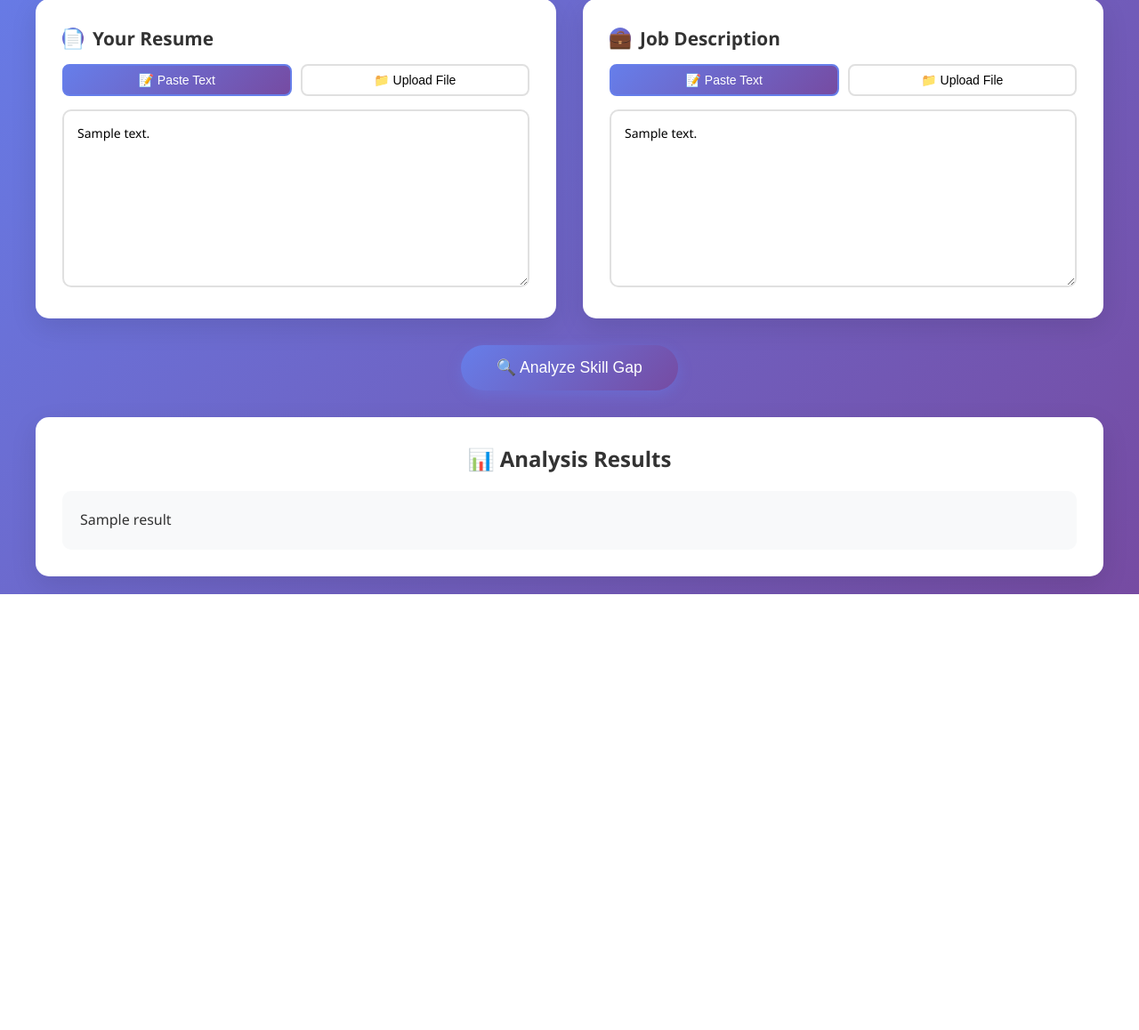
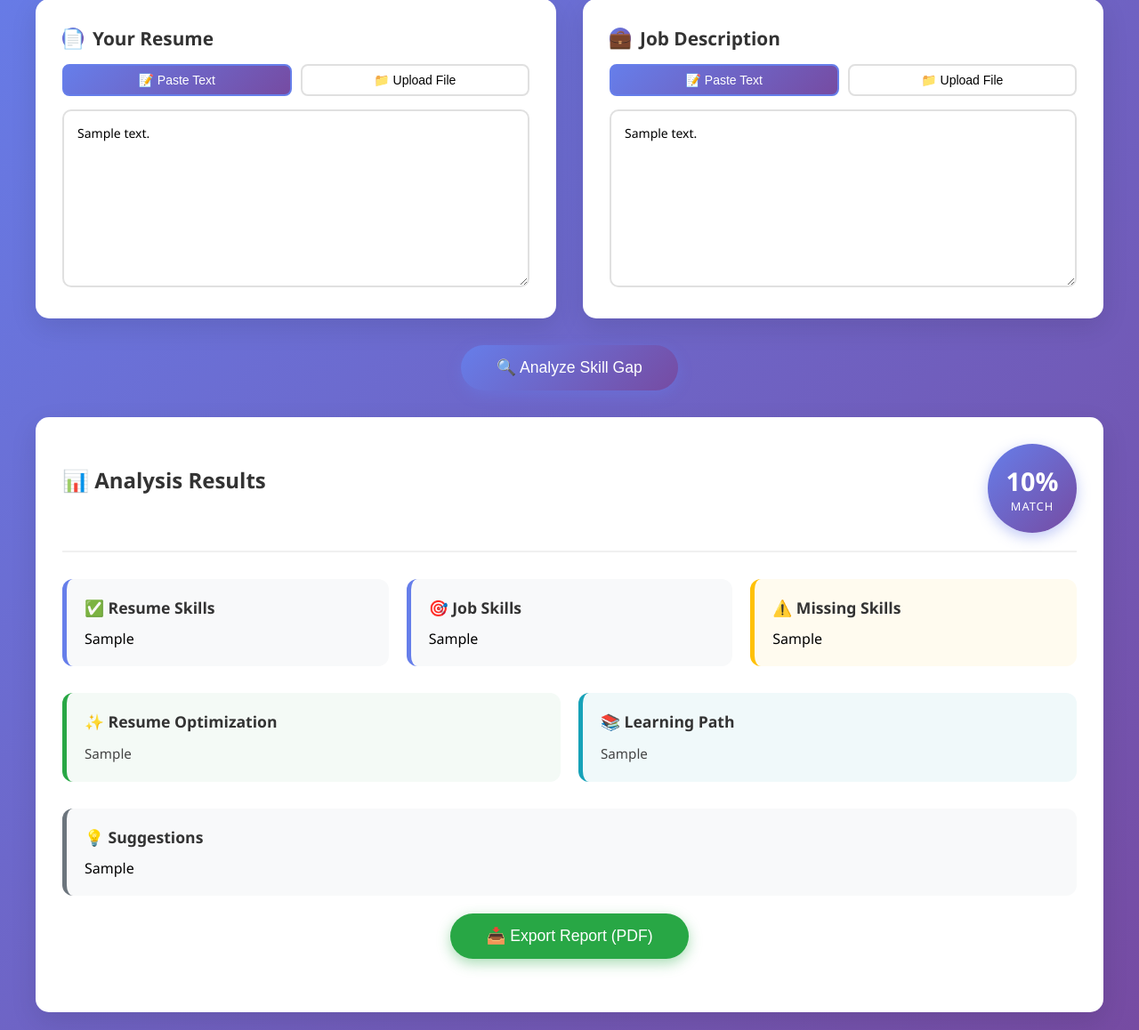
Before and after one commit to Pradeep200517/ResumeSkillGapAnalyser, a Flask app: template templates/index.html in a window 1280 px wide. Shown: the part 150-1308 px from the top of the page at 89% size. Before the commit the page ends 818 px from the top, so only its background shows below. Run offline with Flask 3, Linux system fonts and the light colour scheme; the template is opened without the code that fills it: most values are stand-ins (such as "Sample title", 1, 10 or a date in 2020).

Commit message:
Add advanced analysis features: skill matching score, resume optimization, learning paths, and PDF export

```diff
--- a/app.py
+++ b/app.py
@@ -72,12 +72,12 @@ def analyze_resume(resume, jd):
 
     # Prevent multiple rapid calls
     if time.time() - last_call_time < 5:
-        return "⚠️ Please wait 5 seconds before trying again."
+        return {"error": "⚠️ Please wait 5 seconds before trying again."}
 
     last_call_time = time.time()
 
     prompt = f"""
-    Analyze the resume against job description.
+    Analyze the following resume against the job description.
 
     Resume:
     {resume}
@@ -85,12 +85,21 @@ def analyze_resume(resume, jd):
     Job Description:
     {jd}
 
-    Give output clearly:
+    Please provide the analysis in the following structured format exactly:
 
-    Resume Skills:
-    Job Skills:
-    Missing Skills:
-    Suggestions:
+    [MATCH_SCORE]: (a single number from 0 to 100 representing the percentage match)
+
+    [RESUME_SKILLS]: (comma-separated list of skills found in the resume)
+
+    [JOB_SKILLS]: (comma-separated list of skills required by the job)
+
+    [MISSING_SKILLS]: (comma-separated list of skills missing from the resume but required by the job)
+
+    [RESUME_OPTIMIZATION]: (3-5 specific bullet points on how to improve the resume content or structure for this specific job)
+
+    [LEARNING_PATH]: (3-5 specific learning resources or topics for the missing skills)
+
+    [GENERAL_SUGGESTIONS]: (overall advice for the candidate)
     """
 
     # Retry mechanism
@@ -103,7 +112,23 @@ def analyze_resume(resume, jd):
                 contents=prompt
             )
 
-            return response.text
+            text = response.text
+
+            # Simple parsing of structured output
+            data = {}
+            sections = [
+                "[MATCH_SCORE]", "[RESUME_SKILLS]", "[JOB_SKILLS]",
+                "[MISSING_SKILLS]", "[RESUME_OPTIMIZATION]",
+                "[LEARNING_PATH]", "[GENERAL_SUGGESTIONS]"
+            ]
+
+            for i in range(len(sections)):
+                start = text.find(sections[i]) + len(sections[i])
+                end = text.find(sections[i+1]) if i < len(sections)-1 else len(text)
+                if start > len(sections[i]):
+                    data[sections[i].strip("[]")] = text[start:end].strip(": \n")
+
+            return data
 
         except Exception as e:
             print("ERROR:", e)
@@ -111,9 +136,9 @@ def analyze_resume(resume, jd):
             if "429" in str(e):
                 time.sleep(6)  # wait before retry
             else:
-                return f"⚠️ Error: {str(e)}"
+                return {"error": f"⚠️ Error: {str(e)}"}
 
-    return "⚠️ API busy. Please try after 1 minute."
+    return {"error": "⚠️ API busy. Please try after 1 minute."}
 
 
 @app.route("/", methods=["GET", "POST"])
--- a/templates/index.html
+++ b/templates/index.html
@@ -270,17 +270,119 @@
             color: #721c24;
         }
 
+        .analysis-header {
+            display: flex;
+            justify-content: space-between;
+            align-items: center;
+            margin-bottom: 30px;
+            padding-bottom: 20px;
+            border-bottom: 2px solid #f0f0f0;
+        }
+
+        .match-score-container {
+            flex-shrink: 0;
+        }
+
+        .score-circle {
+            width: 100px;
+            height: 100px;
+            border-radius: 50%;
+            background: linear-gradient(135deg, #667eea, #764ba2);
+            display: flex;
+            flex-direction: column;
+            justify-content: center;
+            align-items: center;
+            color: white;
+            box-shadow: 0 5px 15px rgba(102, 126, 234, 0.4);
+        }
+
+        .score-value {
+            font-size: 1.8rem;
+            font-weight: bold;
+        }
+
+        .score-label {
+            font-size: 0.8rem;
+            text-transform: uppercase;
+            letter-spacing: 1px;
+        }
+
+        .analysis-grid {
+            display: grid;
+            grid-template-columns: repeat(auto-fit, minmax(250px, 1fr));
+            gap: 20px;
+            margin-bottom: 30px;
+        }
+
+        .analysis-card {
+            background: #f8f9fa;
+            border-radius: 12px;
+            padding: 20px;
+            border-left: 5px solid #667eea;
+        }
+
+        .analysis-card.warning {
+            border-left-color: #ffc107;
+            background: #fffbef;
+        }
+
+        .analysis-card.optimization {
+            border-left-color: #28a745;
+            background: #f4faf6;
+        }
+
+        .analysis-card.learning {
+            border-left-color: #17a2b8;
+            background: #f0f9fa;
+        }
+
+        .analysis-card.info {
+            border-left-color: #6c757d;
+            background: #f8f9fa;
+        }
+
+        .analysis-card h3 {
+            font-size: 1.1rem;
+            margin-bottom: 12px;
+            color: #333;
+            display: flex;
+            align-items: center;
+            gap: 8px;
+        }
+
+        .card-text {
+            font-size: 0.95rem;
+            line-height: 1.6;
+            color: #444;
+        }
+
+        .detailed-analysis {
+            display: grid;
+            grid-template-columns: 1fr 1fr;
+            gap: 20px;
+            margin-bottom: 30px;
+        }
+
+        @media print {
+            .input-section, .button-container, .input-method-toggle, header {
+                display: none !important;
+            }
+            body {
+                background: white;
+                padding: 0;
+            }
+            .result-section {
+                box-shadow: none;
+                padding: 0;
+            }
+            .container {
+                max-width: 100%;
+            }
+        }
+
         @media (max-width: 768px) {
-            .main-content {
+            .detailed-analysis {
                 grid-template-columns: 1fr;
-            }
-
-            h1 {
-                font-size: 2rem;
-            }
-
-            .input-method-toggle {
-                flex-direction: column;
             }
         }
     </style>
@@ -367,8 +469,54 @@
 
         {% if result %}
         <div class="result-section">
-            <h2>📊 Analysis Results</h2>
-            <div class="result-content">{{ result }}</div>
+            {% if result is string %}
+                <div class="result-content">{{ result }}</div>
+            {% else %}
+                <div class="analysis-header">
+                    <h2>📊 Analysis Results</h2>
+                    <div class="match-score-container">
+                        <div class="score-circle">
+                            <span class="score-value">{{ result.MATCH_SCORE }}%</span>
+                            <span class="score-label">Match</span>
+                        </div>
+                    </div>
+                </div>
+
+                <div class="analysis-grid">
+                    <div class="analysis-card">
+                        <h3>✅ Resume Skills</h3>
+                        <p>{{ result.RESUME_SKILLS }}</p>
+                    </div>
+                    <div class="analysis-card">
+                        <h3>🎯 Job Skills</h3>
+                        <p>{{ result.JOB_SKILLS }}</p>
+                    </div>
+                    <div class="analysis-card warning">
+                        <h3>⚠️ Missing Skills</h3>
+                        <p>{{ result.MISSING_SKILLS }}</p>
+                    </div>
+                </div>
+
+                <div class="detailed-analysis">
+                    <div class="analysis-card optimization">
+                        <h3>✨ Resume Optimization</h3>
+                        <div class="card-text">{{ result.RESUME_OPTIMIZATION | replace('\n', '<br>') | safe }}</div>
+                    </div>
+                    <div class="analysis-card learning">
+                        <h3>📚 Learning Path</h3>
+                        <div class="card-text">{{ result.LEARNING_PATH | replace('\n', '<br>') | safe }}</div>
+                    </div>
+                </div>
+
+                <div class="analysis-card info">
+                    <h3>💡 Suggestions</h3>
+                    <p>{{ result.GENERAL_SUGGESTIONS }}</p>
+                </div>
+
+                <div class="button-container" style="margin-top: 20px;">
+                    <button type="button" class="analyze-btn" style="background: #28a745; box-shadow: 0 5px 15px rgba(40, 167, 69, 0.4);" onclick="window.print()">📥 Export Report (PDF)</button>
+                </div>
+            {% endif %}
         </div>
         {% endif %}
     </div>
```
